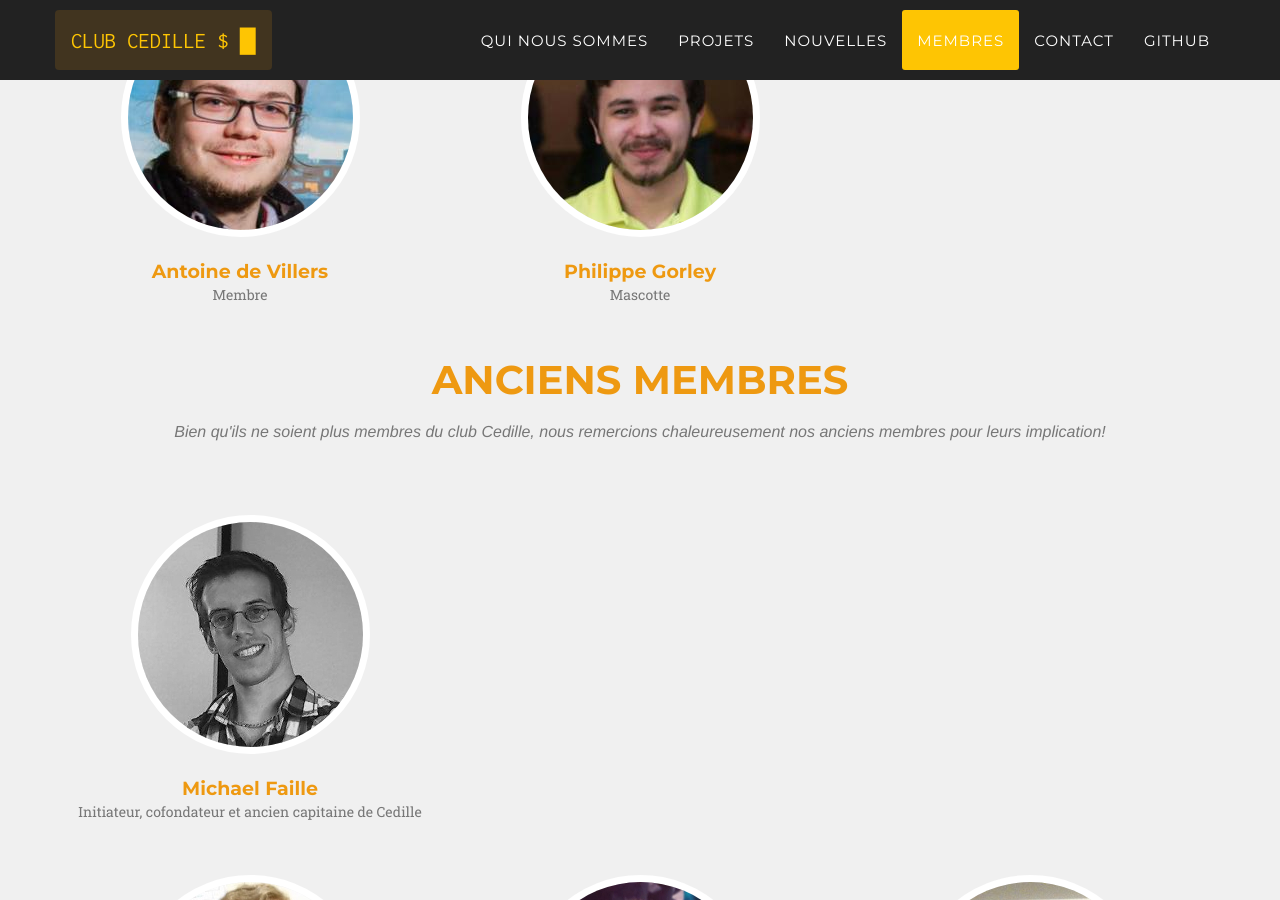
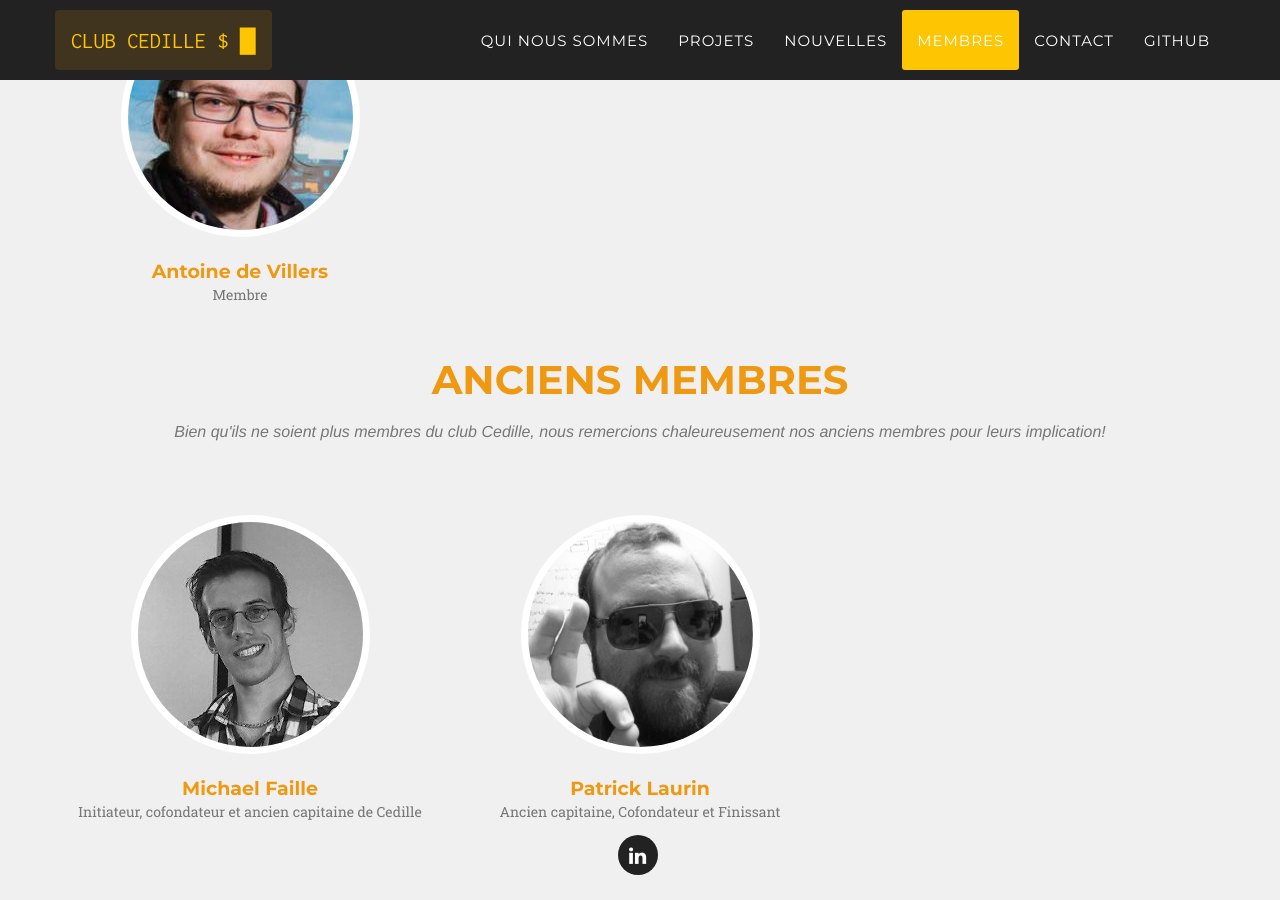
Before and after one commit to ClubCedille/clubcedille.github.io, a Jekyll site: the page built from index.html, in a window 1280 px wide and 900 px high, scrolled down 5563 px. Built offline with Jekyll 4.4.1, drawn with Linux system fonts in a browser that asks for light colours; some web fonts are replaced.

Commit message:
Remove member
Remove a member that ask to be remove.

```diff
--- a/_data/fr/members.yml
+++ b/_data/fr/members.yml
@@ -108,12 +108,6 @@ people:
     position: Membre
     pic: villers
 
-  gorley:
-    name: Philippe Gorley
-    email:
-    position: Mascotte
-    pic: gorley
-
   michael:
     name: Michael Faille
     email: michael.faille.1@ens.etsmtl.ca
```
